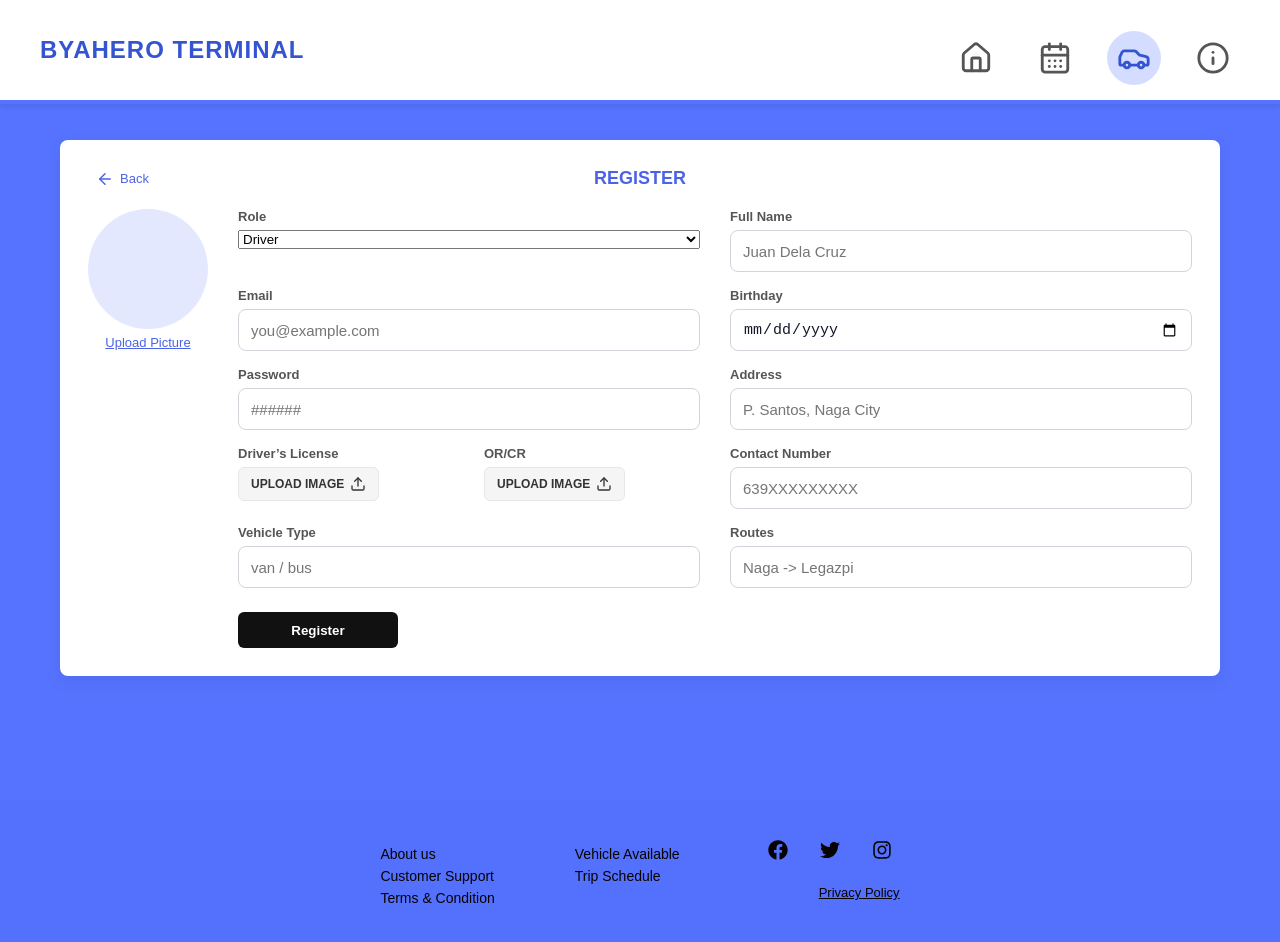
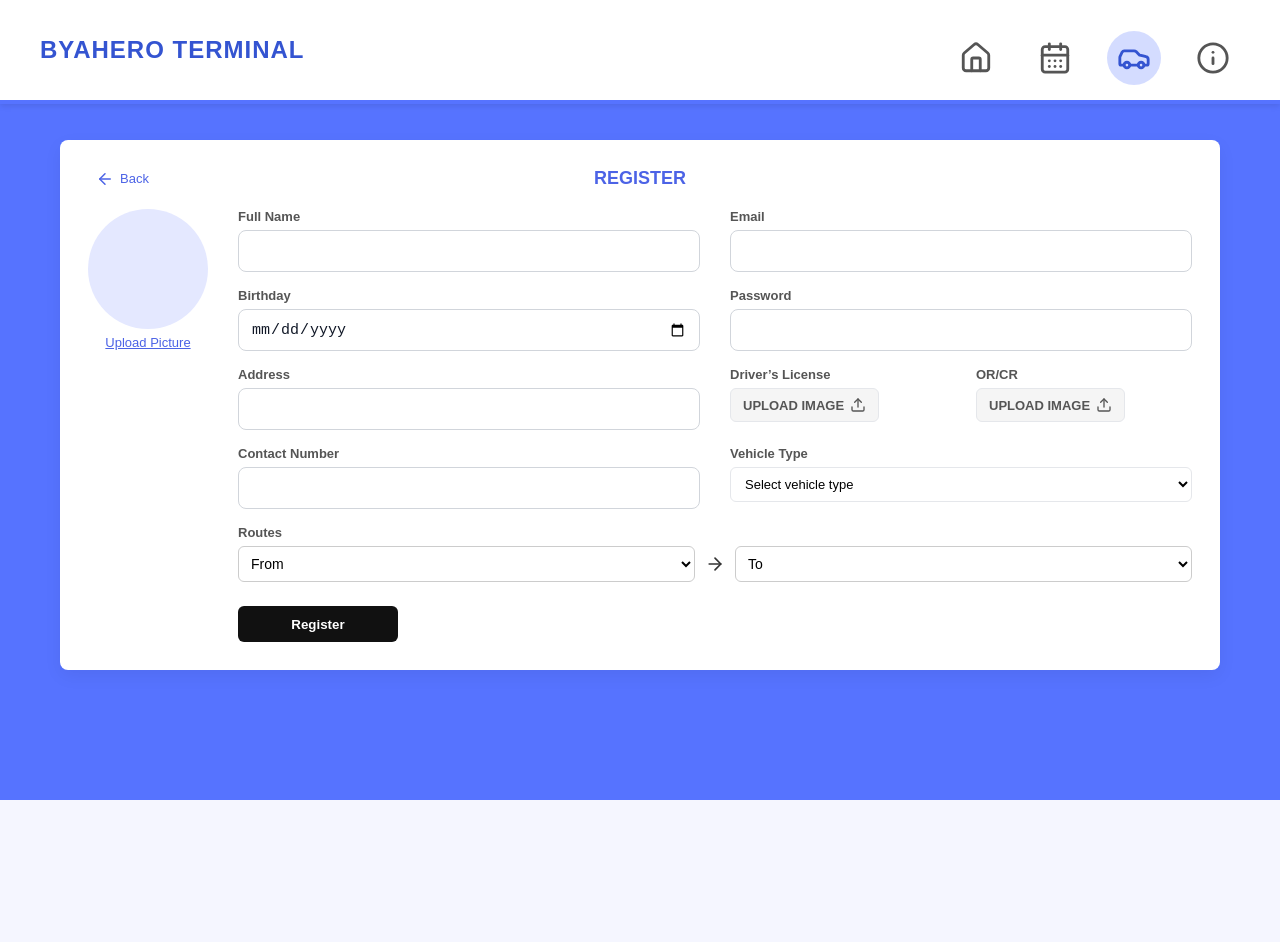
Before and after one commit to xXKuyaClydeXx/Byahero, a React app in the folder frontend/: page /register in a window 1280 px wide. Shown: the top 942 px of the page. After the commit the page ends 800 px from the top, so only its background shows below. Built offline with nearby package versions, Linux system fonts and the light colour scheme; the HTML template or start-up script is replaced by a standard one.

Commit message:
fixed login page to dirver side

```diff
--- a/frontend/src/css/RegisterPage.css
+++ b/frontend/src/css/RegisterPage.css
@@ -5,6 +5,7 @@
   color: #111827;
 }
 
+/* ===== NAVIGATION BAR ===== */
 .navbar {
   background-color: #ffffff;
   border-bottom: 4px solid #5673ff;
@@ -55,6 +56,7 @@
   display: block;
 }
 
+/* ===== REGISTER CARD ===== */
 .register-section {
   padding: 36px 28px 64px;
 }
@@ -104,12 +106,14 @@
   margin: 0;
 }
 
+/* ===== LAYOUT ===== */
 .register-layout {
   display: flex;
   align-items: flex-start;
   gap: 30px;
 }
 
+/* ===== PROFILE SECTION ===== */
 .profile-circle {
   width: 120px;
   height: 120px;
@@ -117,6 +121,7 @@
   background: #e4e8ff;
   flex-shrink: 0;
 }
+
 .profile-section {
   display: flex;
   flex-direction: column;
@@ -137,6 +142,7 @@
   color: #2f49c9;
 }
 
+/* ===== FORM ===== */
 .register-form {
   flex: 1;
 }
@@ -159,13 +165,26 @@
   margin-bottom: 4px;
 }
 
-.input-group input {
+.input-group input,
+.input-group select {
   border: 1px solid #e5e7eb;
   border-radius: 6px;
   padding: 8px 10px;
   font-size: 13px;
   outline: none;
   width: 100%;
+  background-color: #fff;
+}
+
+.input-group input:focus,
+.input-group select:focus {
+  border-color: #5673ff;
+}
+/* ===== UPLOAD FILES ===== */
+.upload-row {
+  display: grid;
+  grid-template-columns: repeat(2, 1fr);
+  gap: 30px;
 }
 
 .upload-box {
@@ -184,8 +203,46 @@
   padding: 8px 12px;
   font-size: 12px;
   cursor: pointer;
+  transition: background 0.2s;
+  color: #333;
 }
 
+.upload-label:hover {
+  background: #e4e8ff;
+}
+
+/* ===== ROUTES ===== */
+.routes-group {
+  grid-column: 1 / span 2;
+}
+
+.routes-row {
+  display: flex;
+  align-items: center;
+  gap: 10px;
+}
+
+.routes-row select {
+  flex: 1;
+  padding: 8px;
+  border: 1px solid #ccc;
+  border-radius: 6px;
+  background-color: white;
+  font-size: 14px;
+  cursor: pointer;
+  transition: border-color 0.2s ease;
+}
+
+.routes-row select:focus {
+  border-color: #5673ff;
+  outline: none;
+}
+
+.route-arrow {
+  color: #333;
+}
+
+/* ===== BUTTON ===== */
 .register-btn {
   margin-top: 24px;
   width: 160px;
@@ -202,57 +259,30 @@
 .register-btn:hover {
   background-color: #333;
 }
-.upload-row {
-  display: grid;
-  grid-template-columns: repeat(2, 1fr);
-  gap: 30px;
-}
 
-.upload-group .upload-label {
-  display: flex;
-  align-items: center;
-  justify-content: center;
-  gap: 6px;
-  background: #f5f5f5;
-  border: 1px solid #e5e7eb;
-  border-radius: 6px;
-  padding: 8px 12px;
-  font-size: 12px;
-  cursor: pointer;
-  color: #333;
-  transition: background 0.2s;
-}
-
-.upload-group .upload-label:hover {
-  background: #e4e8ff;
-}
-
+/* ===== FOOTER ===== */
 .footer {
   display: flex;
-  justify-content: center;            /* center the columns horizontally */
-  align-items: center;                /* center vertically */
+  justify-content: center;
+  align-items: center;
   text-align: center;
-  gap: 80px;                          /* space between the two columns */
+  gap: 80px;
   padding: 40px 0;
   font-size: 14px;
   color: #070202;
-  background-color: rgba(86, 115, 255, 0.1); /* 10% blue opacity */
+  background-color: rgba(86, 115, 255, 0.1);
   margin-top: 40px;
   width: 100%;
   box-sizing: border-box;
-  flex-wrap: wrap;                    /* makes it responsive */
+  flex-wrap: wrap;
 }
 
-
-/* individual column styling */
 .footer-column {
   display: flex;
   flex-direction: column;
   gap: 10px;
 }
 
-
-/* optional: make links or text hover nicely */
 .footer-column p,
 .footer-column a {
   margin: 0;
@@ -261,17 +291,22 @@
   transition: color 0.3s;
 }
 
-
 .footer-column p:hover,
 .footer-column a:hover {
   color: #4a63e7;
 }
 
-
-/* mobile responsiveness */
 @media (max-width: 768px) {
   .footer {
     flex-direction: column;
     gap: 30px;
   }
+
+  .form-grid {
+    grid-template-columns: 1fr;
+  }
+
+  .routes-group {
+    grid-column: 1;
+  }
 }
--- a/frontend/src/pages/LoginPage.jsx
+++ b/frontend/src/pages/LoginPage.jsx
@@ -1,17 +1,31 @@
-import React from "react";
+import React, { useState } from "react";
 import { Home, CalendarDays, Car, Info } from "lucide-react";
-import { Link } from "react-router-dom";
+import { Link, useNavigate } from "react-router-dom";
 import "../css/LoginPage.css";
 import { FaFacebook, FaTwitter, FaInstagram } from "react-icons/fa";
 
 import TermsAndConditions from "./TermsAndConditions";
 import CustomerSupport from "./CustomerSupport";
 
+const LoginPage = () => {
+  const navigate = useNavigate();
 
-const LoginPage = () => {
+  const [showTerms, setShowTerms] = useState(false);
+  const [showSupport, setShowSupport] = useState(false);
+  const [email, setEmail] = useState("");
+  const [password, setPassword] = useState("");
 
-  const [showTerms, setShowTerms] = React.useState(false);
-  const [showSupport, setShowSupport] = React.useState(false);
+  const handleLogin = (e) => {
+    e.preventDefault();
+
+    // You can replace this with real authentication
+    if (email && password) {
+      // Redirect to DriverProfilePage
+      navigate("/driverprofile");
+    } else {
+      alert("Please enter email and password");
+    }
+  };
 
   return (
     <div className="login-page">
@@ -32,12 +46,24 @@
       {/* ===== LOGIN SECTION ===== */}
       <section className="login-section">
         <div className="login-box">
-          <form>
+          <form onSubmit={handleLogin}>
             <label>Email</label>
-            <input type="email" placeholder="vaprams@gbox.adnu.edu.ph" />
+            <input
+              type="email"
+              placeholder="vaprams@gbox.adnu.edu.ph"
+              value={email}
+              onChange={(e) => setEmail(e.target.value)}
+              required
+            />
 
             <label>Password</label>
-            <input type="password" placeholder="********" />
+            <input
+              type="password"
+              placeholder="********"
+              value={password}
+              onChange={(e) => setPassword(e.target.value)}
+              required
+            />
 
             <a href="#" className="forgot">Forgot password?</a>
 
@@ -51,7 +77,7 @@
         </div>
       </section>
 
-            {/* FOOTER */}
+      {/* FOOTER */}
       <footer className="footer">
         <div className="footer-links">
           <div>
--- a/frontend/src/pages/RegisterPage.jsx
+++ b/frontend/src/pages/RegisterPage.jsx
@@ -1,13 +1,20 @@
 import React, { useState } from "react";
-import { Home, CalendarDays, Car, Info, Upload, ArrowLeft } from "lucide-react";
+import {
+  Home,
+  CalendarDays,
+  Car,
+  Info,
+  Upload,
+  ArrowLeft,
+  ArrowRight,
+} from "lucide-react";
 import { Link, useNavigate } from "react-router-dom";
 import "../css/RegisterPage.css";
 import { FaFacebook, FaTwitter, FaInstagram } from "react-icons/fa";
 
-
 const RegisterPage = () => {
   const navigate = useNavigate();
-  const [role, setRole] = useState("driver"); // or "operator"
+
   const [fullName, setFullName] = useState("");
   const [email, setEmail] = useState("");
   const [birthday, setBirthday] = useState("");
@@ -15,40 +22,44 @@
   const [address, setAddress] = useState("");
   const [contactNumber, setContactNumber] = useState("");
   const [vehicleType, setVehicleType] = useState("");
-  const [routes, setRoutes] = useState("");
+  const [routeFrom, setRouteFrom] = useState("");
+  const [routeTo, setRouteTo] = useState("");
   const [loading, setLoading] = useState(false);
+
+  const locations = [
+    "Naga",
+    "Pili",
+    "Daraga",
+    "Legazpi",
+    "Pilar",
+    "Sorsogon",
+    "Tabaco",
+  ];
 
   async function handleRegister(e) {
     e.preventDefault();
-    if (!fullName || !email || !password) {
-      alert("Full name, email, and password are required.");
-      return;
-    }
     setLoading(true);
     try {
       const payload = {
-        role,
+        role: "driver",
         fullName,
         email,
         password,
-        birthday: birthday || null,
+        birthday,
         address,
         contactNumber,
         vehicleType,
-        routes,
-        profileImageUrl: "",
-        licenseImageUrl: "",
-        orcrImageUrl: ""
+        currentLocation: routeFrom,
+        destination: routeTo,
       };
-
       const res = await fetch("/api/auth/register", {
         method: "POST",
         headers: { "Content-Type": "application/json" },
-        body: JSON.stringify(payload)
+        body: JSON.stringify(payload),
       });
       const data = await res.json();
       if (!res.ok) throw new Error(data.message || "Registration failed");
-      alert("Registered successfully, please sign in.");
+      alert("Registered successfully!");
       navigate("/login");
     } catch (err) {
       alert(err.message);
@@ -64,59 +75,66 @@
           <h1 className="title">BYAHERO TERMINAL</h1>
         </div>
         <div className="nav-icons">
-          <Link to="/" className="icon" aria-label="Home"><Home /></Link>
-          <Link to="/schedule" className="icon" aria-label="Schedule"><CalendarDays /></Link>
-          <button className="icon active" aria-label="Driver"><Car /></button>
-          <Link to="/about" className="icon" aria-label="Info"><Info /></Link>
+          <Link to="/" className="icon">
+            <Home />
+          </Link>
+          <Link to="/schedule" className="icon">
+            <CalendarDays />
+          </Link>
+          <button className="icon active">
+            <Car />
+          </button>
+          <Link to="/about" className="icon">
+            <Info />
+          </Link>
         </div>
       </nav>
 
       <section className="register-section">
         <div className="register-card">
           <div className="register-header">
-            <Link to="/login" className="back-btn"><ArrowLeft size={18} /> Back</Link>
+            <Link to="/login" className="back-btn">
+              <ArrowLeft size={18} /> Back
+            </Link>
             <h3 className="register-heading">REGISTER</h3>
           </div>
 
           <div className="register-layout">
+            {/* Profile Upload Section */}
             <div className="profile-section">
               <div className="profile-circle"></div>
-              <label htmlFor="profileUpload" className="upload-picture-label">Upload Picture</label>
+              <label htmlFor="profileUpload" className="upload-picture-label">
+                Upload Picture
+              </label>
               <input type="file" id="profileUpload" hidden />
             </div>
 
+            {/* Registration Form */}
             <form className="register-form" onSubmit={handleRegister}>
               <div className="form-grid">
-                <div className="input-group">
-                  <label>Role</label>
-                  <select value={role} onChange={(e) => setRole(e.target.value)}>
-                    <option value="driver">Driver</option>
-                    <option value="operator">Operator</option>
-                  </select>
-                </div>
-
+                {/* Full Name */}
                 <div className="input-group">
                   <label>Full Name</label>
                   <input
                     type="text"
-                    placeholder="Juan Dela Cruz"
                     value={fullName}
                     onChange={(e) => setFullName(e.target.value)}
                     required
                   />
                 </div>
 
+                {/* Email */}
                 <div className="input-group">
                   <label>Email</label>
                   <input
                     type="email"
-                    placeholder="you@example.com"
                     value={email}
                     onChange={(e) => setEmail(e.target.value)}
                     required
                   />
                 </div>
 
+                {/* Birthday */}
                 <div className="input-group">
                   <label>Birthday</label>
                   <input
@@ -126,27 +144,28 @@
                   />
                 </div>
 
+                {/* Password */}
                 <div className="input-group">
                   <label>Password</label>
                   <input
                     type="password"
-                    placeholder="######"
                     value={password}
                     onChange={(e) => setPassword(e.target.value)}
                     required
                   />
                 </div>
 
+                {/* Address */}
                 <div className="input-group">
                   <label>Address</label>
                   <input
                     type="text"
-                    placeholder="P. Santos, Naga City"
                     value={address}
                     onChange={(e) => setAddress(e.target.value)}
                   />
                 </div>
 
+                {/* Upload Section */}
                 <div className="upload-row">
                   <div className="input-group upload-group">
                     <label>Driver’s License</label>
@@ -169,37 +188,77 @@
                   </div>
                 </div>
 
+                {/* Contact Number */}
                 <div className="input-group">
                   <label>Contact Number</label>
                   <input
                     type="text"
-                    placeholder="639XXXXXXXXX"
                     value={contactNumber}
                     onChange={(e) => setContactNumber(e.target.value)}
                   />
                 </div>
 
+                {/* Vehicle Type */}
                 <div className="input-group">
                   <label>Vehicle Type</label>
-                  <input
-                    type="text"
-                    placeholder="van / bus"
+                  <select
                     value={vehicleType}
                     onChange={(e) => setVehicleType(e.target.value)}
-                  />
+                    required
+                  >
+                    <option value="">Select vehicle type</option>
+                    <option value="bus">Bus</option>
+                    <option value="van">Van</option>
+                    <option value="jeep">Jeep</option>
+                  </select>
                 </div>
 
-                <div className="input-group">
+                {/* Routes */}
+                <div className="input-group routes-group">
                   <label>Routes</label>
-                  <input
-                    type="text"
-                    placeholder="Naga -> Legazpi"
-                    value={routes}
-                    onChange={(e) => setRoutes(e.target.value)}
-                  />
+                  <div className="routes-row">
+                    <select
+                      value={routeFrom}
+                      onChange={(e) => {
+                        setRouteFrom(e.target.value);
+                        if (routeTo === e.target.value) setRouteTo("");
+                      }}
+                      required
+                    >
+                      <option value="">From</option>
+                      {locations
+                        .filter((loc) => loc !== routeTo)
+                        .map((loc) => (
+                          <option key={loc} value={loc}>
+                            {loc}
+                          </option>
+                        ))}
+                    </select>
+
+                    <ArrowRight className="route-arrow" size={20} />
+
+                    <select
+                      value={routeTo}
+                      onChange={(e) => {
+                        setRouteTo(e.target.value);
+                        if (routeFrom === e.target.value) setRouteFrom("");
+                      }}
+                      required
+                    >
+                      <option value="">To</option>
+                      {locations
+                        .filter((loc) => loc !== routeFrom)
+                        .map((loc) => (
+                          <option key={loc} value={loc}>
+                            {loc}
+                          </option>
+                        ))}
+                    </select>
+                  </div>
                 </div>
               </div>
 
+              {/* Submit Button */}
               <button className="register-btn" type="submit" disabled={loading}>
                 {loading ? "Registering..." : "Register"}
               </button>
@@ -207,38 +266,7 @@
           </div>
         </div>
       </section>
-
-      {/* FOOTER */}
-           <footer className="footer">
-             <div className="footer-links">
-               <div>
-                 <p>About us</p>
-                 <p>Customer Support</p>
-                 <p>Terms & Condition</p>
-               </div>
-               <div>
-                 <p>Vehicle Available</p>
-                 <p>Trip Schedule</p>
-               </div>
-             </div>
-
-             <div className="footer-social">
-               <div className="icons">
-                 <a href="#" aria-label="Facebook" className="social-link">
-                   <FaFacebook />
-                 </a>
-                 <a href="#" aria-label="Twitter" className="social-link">
-                   <FaTwitter />
-                 </a>
-                 <a href="#" aria-label="Instagram" className="social-link">
-                   <FaInstagram />
-                 </a>
-               </div>
-               <a href="#" className="privacy-link">Privacy Policy</a>
-             </div>
-           </footer>
     </div>
-
   );
 };
 
```
Also changed, not shown: frontend/src/css/DriverSchedulePage.css (added, +81 -0 lines), frontend/src/pages/DriverSchedulePage.jsx (added, +87 -0 lines).
